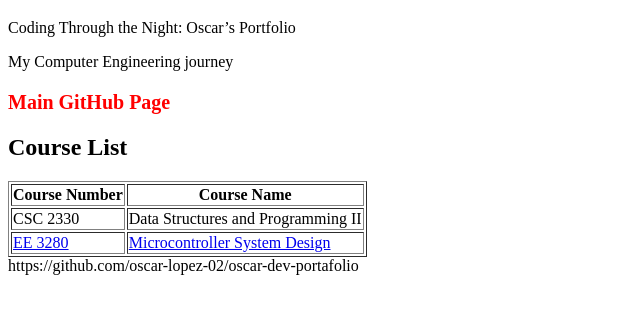
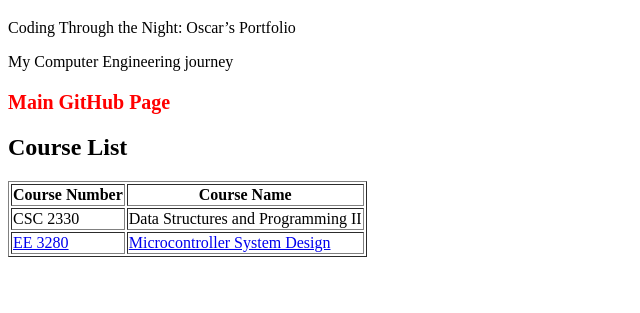
Before and after one commit to oscar-lopez-02/oscar-dev-portafolio, a plain HTML site: page index.html in a window 1280 px wide. Shown: the part 61-374 px from the top of the page, without its empty margins (0-640 px from the left). Drawn offline with Linux system fonts and the light colour scheme.

Commit message:
Update index.html

```diff
--- a/index.html
+++ b/index.html
@@ -37,4 +37,3 @@
 
 </body>
 </html>
-https://github.com/oscar-lopez-02/oscar-dev-portafolio
```
